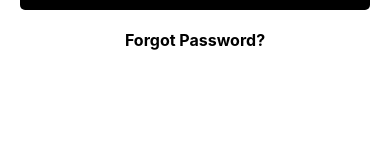
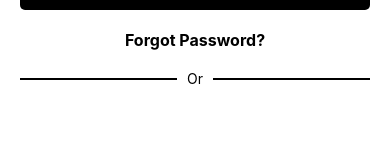
Before and after one commit to Domme19/reactNative_components, a React Native app: screen /Login2 in a window 390 px wide. Shown: the part 251-411 px from the top of the page. Built offline with nearby package versions, Linux system fonts and the light colour scheme.

Commit message:
updated login screen V2

```diff
--- a/components/InputBoxV1.tsx
+++ b/components/InputBoxV1.tsx
@@ -6,7 +6,7 @@ type InputProps = {
     onPress: any
     secureTextEntry?: boolean
 }
-export default function InputBox1(props: InputProps){
+export default function InputBoxV1(props: InputProps){
     const styles = StyleSheet.create({
         inputView:{
             borderWidth: 1,
--- a/screens/LoginScreenV2.tsx
+++ b/screens/LoginScreenV2.tsx
@@ -1,5 +1,5 @@
 import {View, Text, StyleSheet, TouchableOpacity, ActivityIndicator} from "react-native";
-import InputBox1 from "../components/InputBoxv1";
+import InputBoxV1 from "../components/InputBoxV1";
 import {useState} from "react";
 
 
@@ -19,12 +19,12 @@ export default function LoginScreenV2(){
         <View style={styles.container}>
             <View style={styles.mainView}>
                 <Text style={{marginBottom: 10, textAlign: 'center', fontSize: 18, fontWeight: 'bold'}}>Sign in</Text>
-                <InputBox1
+                <InputBoxV1
                     placeHolderText={"Email Address"}
                     borderColor={"lightblue"}
                     onPress={setEmail}
                 />
-                <InputBox1
+                <InputBoxV1
                     placeHolderText={"Password"}
                     borderColor={"lightblue"}
                     onPress={setPassword}
@@ -46,6 +46,13 @@ export default function LoginScreenV2(){
                 <TouchableOpacity style={styles.forgotBtn}>
                     <Text style={{color: 'black', fontSize: 16, fontWeight: 'bold'}}>Forgot Password?</Text>
                 </TouchableOpacity>
+
+                <View style={{flexDirection:'row', alignItems: 'center'}}>
+                    <View style={{borderWidth: 0.5, flex: 1}}></View>
+                    <Text style={{marginRight: 10, marginLeft: 10}}>Or</Text>
+                    <View style={{borderWidth: 0.5, flex: 1}}></View>
+                </View>
+
             </View>
             <View style={styles.bottomView}>
                 <TouchableOpacity style={{marginBottom: 20, justifyContent: 'center', alignItems: 'center'}}>
@@ -74,7 +81,6 @@ const styles = StyleSheet.create({
     },
 
     mainBtn:{
-        // backgroundColor: 'black',
         height: 50,
         justifyContent: 'center',
         alignItems: 'center',
@@ -84,7 +90,8 @@ const styles = StyleSheet.create({
 
     forgotBtn:{
         justifyContent: 'center',
-        alignItems: 'center'
+        alignItems: 'center',
+        marginBottom: 20
     },
 
 })
```
